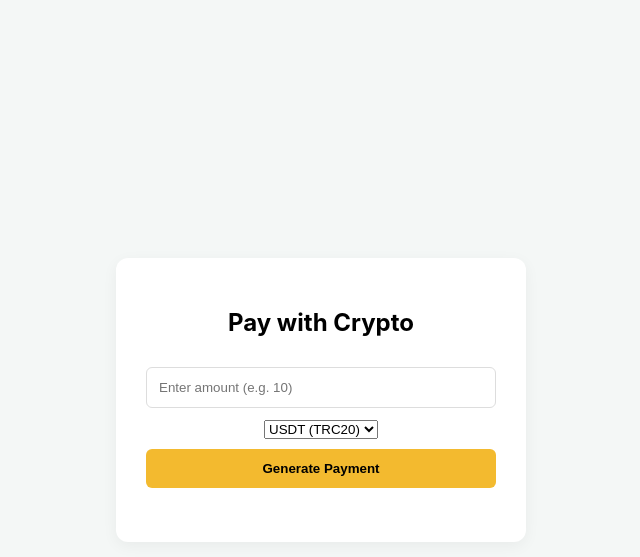
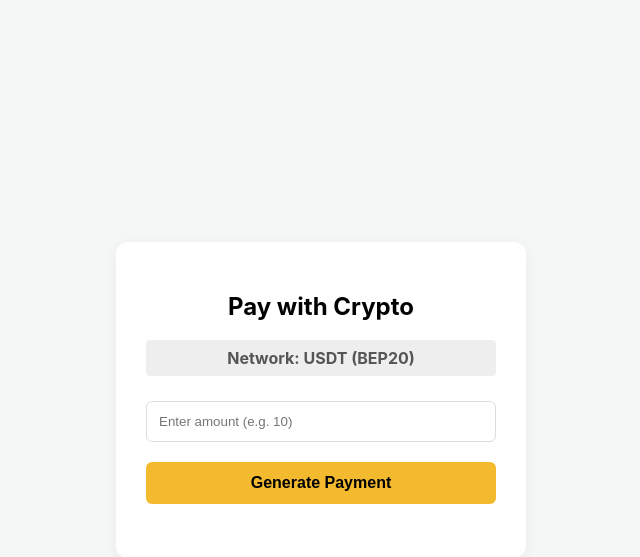
Before and after one commit to saddigamber-dev/binance-payment-gateway, a FastAPI app: page / in a window 1280 px wide. Shown: the top 557 px of the page, without its empty margins (319-959 px from the left). Run offline with FastAPI, Linux system fonts and the light colour scheme; parts of the project's set-up code (start-up, migrations or seed data) failed here and were passed over.

Commit message:
Update index.html

```diff
--- a/templates/index.html
+++ b/templates/index.html
@@ -8,24 +8,22 @@
         body { font-family: -apple-system, system-ui, sans-serif; background: #f4f7f6; display: flex; justify-content: center; align-items: center; height: 100vh; margin: 0; }
         .checkout-box { background: white; padding: 30px; border-radius: 12px; box-shadow: 0 4px 15px rgba(0,0,0,0.05); text-align: center; width: 350px; }
         input, button { width: 100%; padding: 12px; margin: 10px 0; box-sizing: border-box; border-radius: 6px; border: 1px solid #ddd; }
-        button { background: #f3ba2f; border: none; color: black; font-weight: bold; cursor: pointer; }
+        button { background: #f3ba2f; border: none; color: black; font-weight: bold; cursor: pointer; font-size: 16px; }
         button:hover { background: #e0a800; }
         .hidden { display: none; }
         .qr-img { width: 200px; height: 200px; margin: 15px auto; }
         .timer { font-size: 1.5em; color: #d9534f; font-weight: bold; }
-        .copy-addr { font-size: 0.8em; background: #eee; padding: 5px; word-break: break-all; border-radius: 4px;}
+        .copy-addr { font-size: 0.8em; background: #eee; padding: 10px; word-break: break-all; border-radius: 4px;}
         .status-badge { display: inline-block; padding: 5px 10px; border-radius: 4px; font-weight: bold; margin-top: 10px;}
+        .network-badge { background: #eee; padding: 8px; border-radius: 4px; margin-bottom: 15px; font-weight: bold; color: #555; }
     </style>
 </head>
 <body>
 
 <div class="checkout-box" id="step1">
     <h2>Pay with Crypto</h2>
+    <div class="network-badge">Network: USDT (BEP20)</div>
     <input type="number" id="amount" placeholder="Enter amount (e.g. 10)" step="1" min="1">
-    <select id="network">
-        <option value="TRX">USDT (TRC20)</option>
-        <option value="BSC">USDT (BEP20)</option>
-    </select>
     <button onclick="createOrder()">Generate Payment</button>
     <p id="error-msg" style="color:red; font-size:14px;"></p>
 </div>
@@ -34,7 +32,7 @@
     <h2>Awaiting Payment</h2>
     <p>Please send exactly:</p>
     <h1 id="exact-amount">0.00</h1>
-    <p id="currency-label">USDT</p>
+    <p id="currency-label" style="font-weight: bold; color: #555;">USDT (BEP20)</p>
     <img id="qr-code" class="qr-img" src="" alt="QR Code">
     <p class="copy-addr" id="address-text"></p>
     <p>Time remaining: <span class="timer" id="countdown">20:00</span></p>
@@ -46,15 +44,21 @@
 
     async function createOrder() {
         const amount = document.getElementById('amount').value;
-        const network = document.getElementById('network').value;
         const errorMsg = document.getElementById('error-msg');
+
+        if (!amount || amount <= 0) {
+            errorMsg.innerText = "Please enter a valid amount.";
+            return;
+        }
+
         errorMsg.innerText = "Processing...";
 
         try {
             const res = await fetch('/api/orders', {
                 method: 'POST',
                 headers: { 'Content-Type': 'application/json' },
-                body: JSON.stringify({ amount: parseFloat(amount), currency: "USDT", network: network })
+                // Network is now hardcoded in the backend, but we send it for schema compliance
+                body: JSON.stringify({ amount: parseFloat(amount), currency: "USDT", network: "BSC" })
             });
             const data = await res.json();
 
@@ -64,7 +68,6 @@
             document.getElementById('step2').classList.remove('hidden');
 
             document.getElementById('exact-amount').innerText = data.unique_amount;
-            document.getElementById('currency-label').innerText = `USDT (${network})`;
             document.getElementById('qr-code').src = data.qr_code_base64;
             document.getElementById('address-text').innerText = data.deposit_address;
 
@@ -105,7 +108,6 @@
                 document.getElementById('status').style.background = "#5cb85c";
                 document.getElementById('status').style.color = "white";
                 document.getElementById('countdown').innerText = "Payment Complete";
-                // Redirect or execute success logic here
             } else if (data.status === "EXPIRED") {
                 clearInterval(pollInterval);
             }
```
